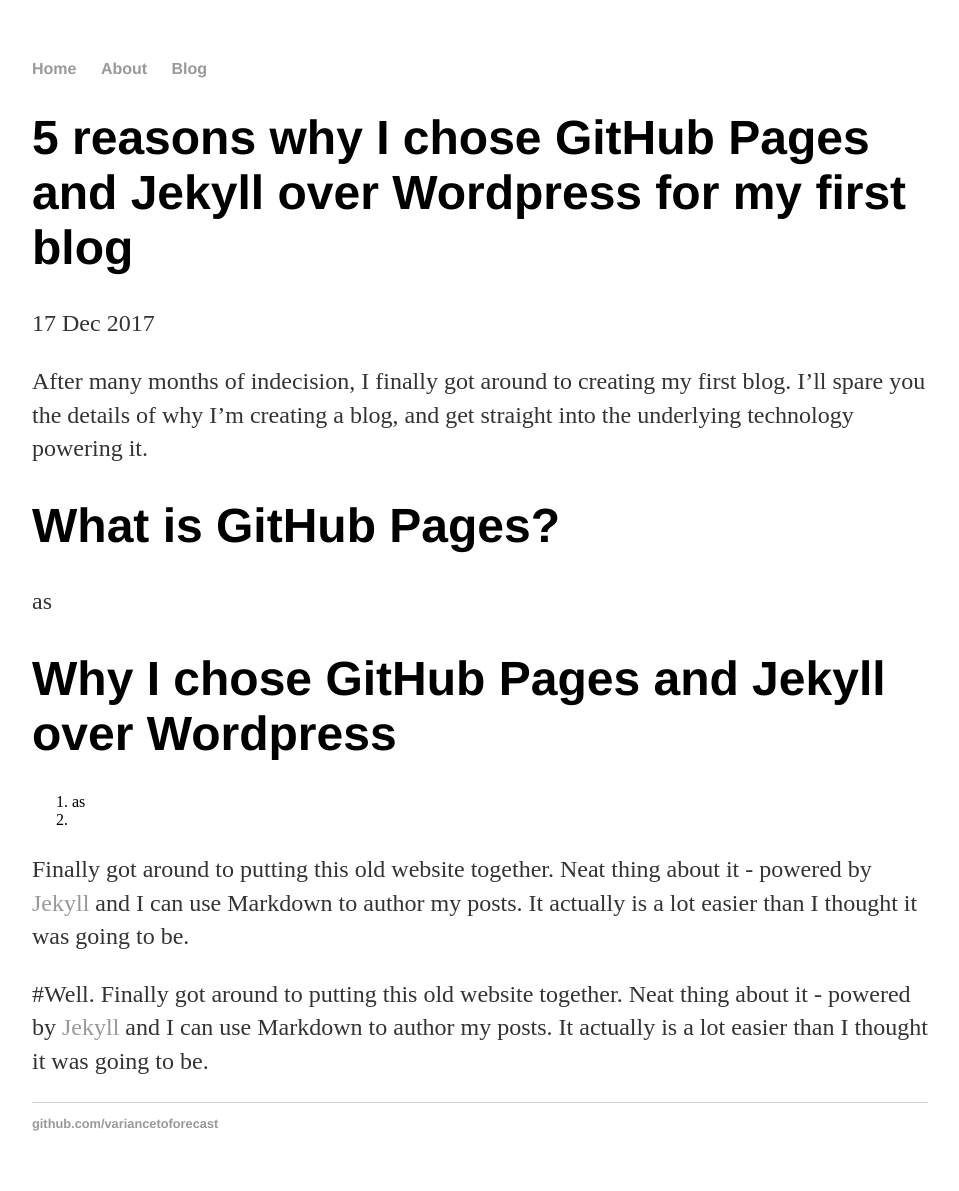
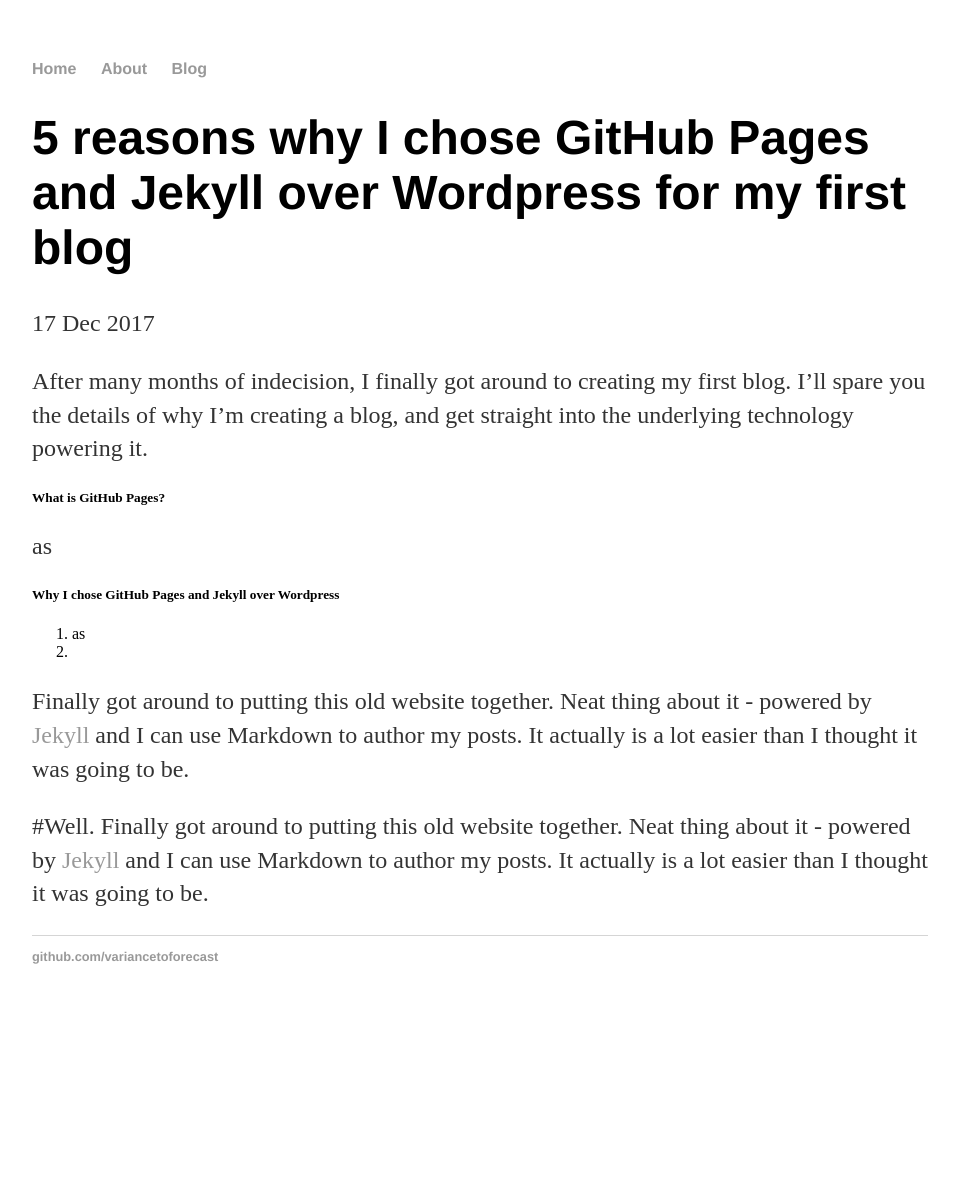
Before and after one commit to variancetoforecast/variancetoforecast.github.io, a Jekyll site: the page built from _posts/2017-12-17-a-public-secret.md, in a window 1280 px wide. Shown: the whole page, without its empty margins (160-1119 px from the left). Built offline with Jekyll 4.4.1, drawn with Linux system fonts in a browser that asks for light colours; after the commit the page ends 1024 px from its top, so only the background shows below that.

```diff
--- a/_posts/2017-12-17-a-public-secret.md
+++ b/_posts/2017-12-17-a-public-secret.md
@@ -6,11 +6,11 @@ date: 2017-12-17
 
 After many months of indecision, I finally got around to creating my first blog. I'll spare you the details of why I'm creating a blog, and get straight into the underlying technology powering it.
 
-# What is GitHub Pages?
+##### What is GitHub Pages?
 
 as
 
-# Why I chose GitHub Pages and Jekyll over Wordpress
+##### Why I chose GitHub Pages and Jekyll over Wordpress
 
 1. as
 2.
```
